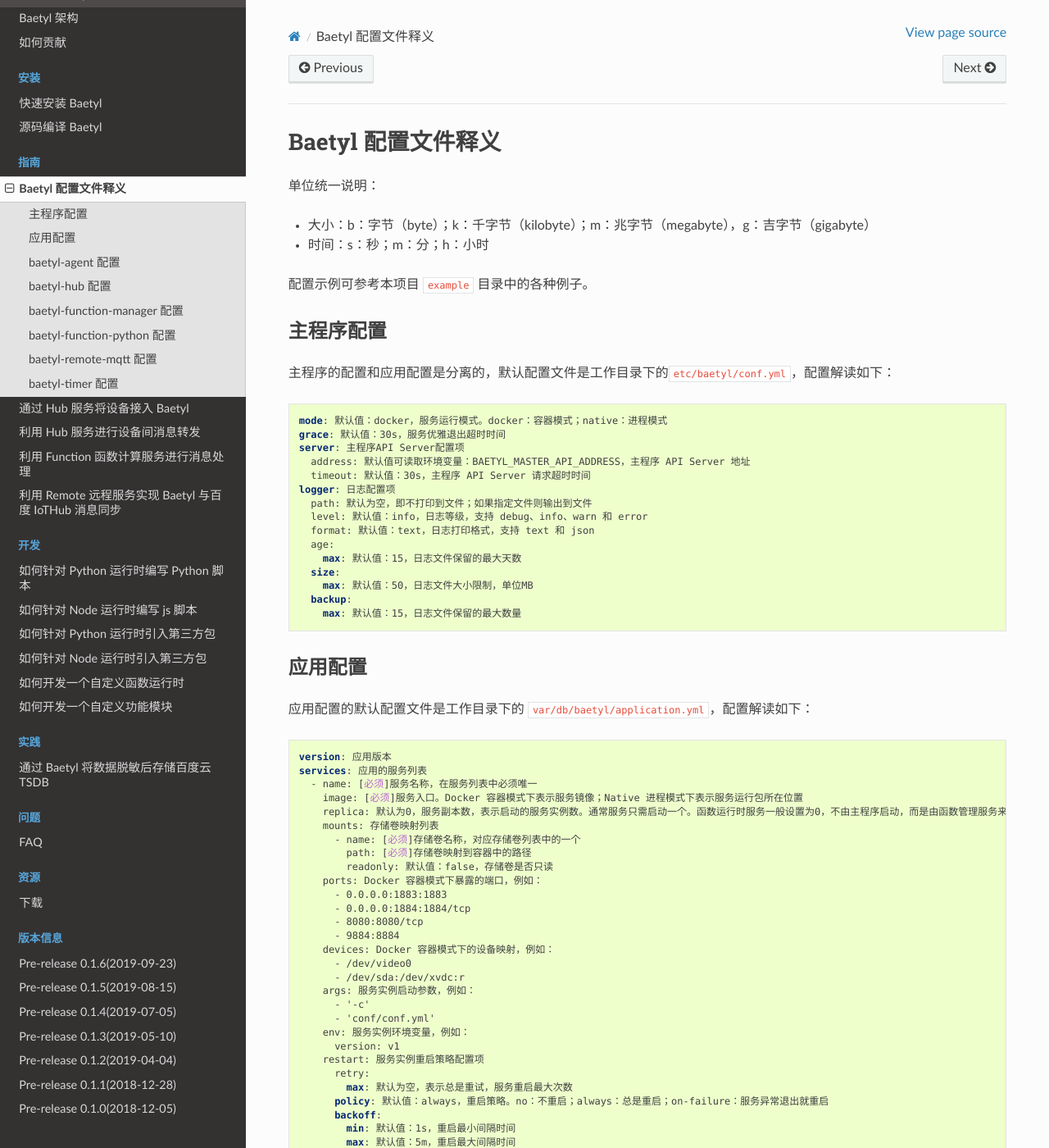
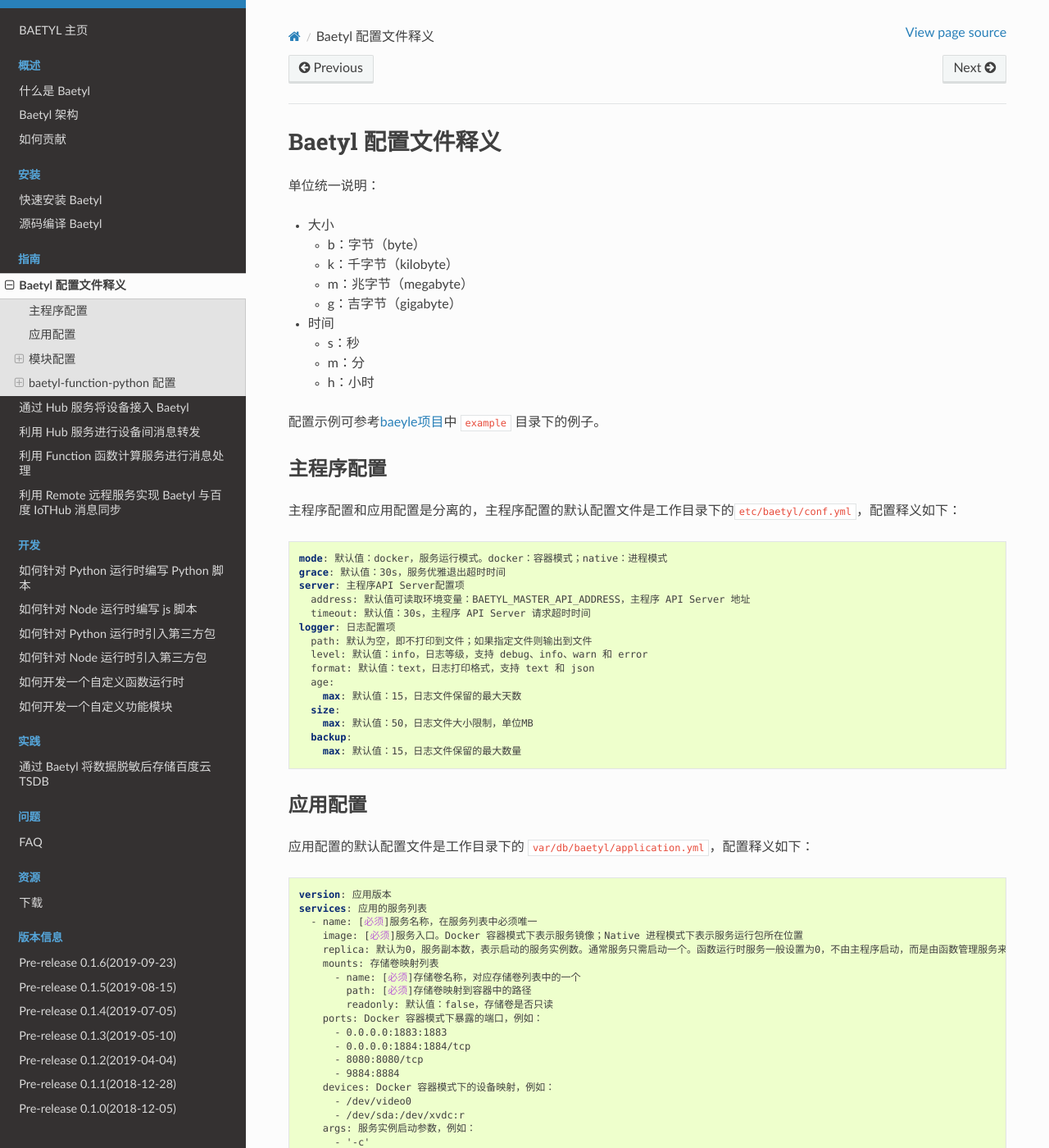
Before and after one commit to baetyl/baetyl-docs-cn, a Sphinx documentation site: the page built from docs/guides/Config-interpretation.md, in a window 1280 px wide and 1400 px high. Shown: the whole window at 82% size. Built offline with Sphinx 7.4.7 and the Read the Docs theme 2.0.0, drawn with Linux system fonts in a browser that asks for light colours; some of the changed text lies outside the part shown.

Commit message:
update Baetyl Configuration Interpretation

````diff
--- a/docs/guides/Config-interpretation.md
+++ b/docs/guides/Config-interpretation.md
@@ -2,14 +2,21 @@
 
 单位统一说明：
 
-- 大小：b：字节（byte）；k：千字节（kilobyte）；m：兆字节（megabyte），g：吉字节（gigabyte）
-- 时间：s：秒；m：分；h：小时
+- 大小
+  - b：字节（byte）
+  - k：千字节（kilobyte）
+  - m：兆字节（megabyte）
+  - g：吉字节（gigabyte）
+- 时间
+  - s：秒
+  - m：分
+  - h：小时
 
-配置示例可参考本项目 `example` 目录中的各种例子。
+配置示例可参考[baeyle项目](https://github.com/baetyl/baetyl)中 `example` 目录下的例子。
 
 ## 主程序配置
 
-主程序的配置和应用配置是分离的，默认配置文件是工作目录下的`etc/baetyl/conf.yml`，配置解读如下：
+主程序配置和应用配置是分离的，主程序配置的默认配置文件是工作目录下的`etc/baetyl/conf.yml`，配置释义如下：
 
 ```yaml
 mode: 默认值：docker，服务运行模式。docker：容器模式；native：进程模式
@@ -31,7 +38,7 @@
 
 ## 应用配置
 
-应用配置的默认配置文件是工作目录下的 `var/db/baetyl/application.yml`，配置解读如下：
+应用配置的默认配置文件是工作目录下的 `var/db/baetyl/application.yml`，配置释义如下：
 
 ```yaml
 version: 应用版本
@@ -78,7 +85,11 @@
     path: [必须]存储卷在宿主机上的路径，相对于主程序的工作目录而言
 ```
 
-## baetyl-agent 配置
+## 模块配置
+
+模块配置的默认配置文件是工作目录下的：`/etc/baetyl/service.yml`
+
+### baetyl-agent 模块
 
 ```yaml
 remote: Agent 模块对接 BIE 云端管理套件的配置项
@@ -106,7 +117,7 @@
     topic: 下发主题模板，无需配置
 ```
 
-## baetyl-hub 配置
+### baetyl-hub 模块
 
 ```yaml
 listen: [必须]监听地址，例如：
@@ -186,7 +197,7 @@
   timeout: 默认值：10m，Hub退出超时时间
 ```
 
-## baetyl-function-manager 配置
+### baetyl-function-manager 模块
 
 ```yaml
 hub:
@@ -263,7 +274,7 @@
         max: 默认值：15，日志文件保留的最大数量
 ```
 
-## baetyl-remote-mqtt 配置
+### baetyl-remote-mqtt 模块
 
 ```yaml
 hub:
@@ -323,7 +334,7 @@
     max: 默认值：15，日志文件保留的最大数量
 ```
 
-## baetyl-timer 配置
+### baetyl-timer 模块
 
 ```yaml
 hub: 要连接的 Hub 信息
````
